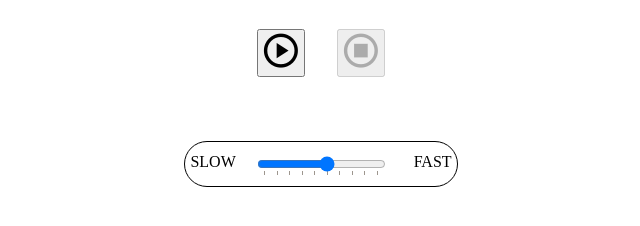
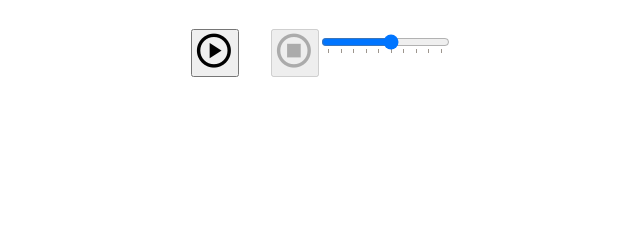
Before and after one commit to Cybrwire/speed-reader-jp, a website: page index.html in a window 1280 px wide. Both pictures are taken after a click on the button "縦 / 横". Shown: the part 414-640 px from the top of the page, without its empty margins (319-959 px from the left). Drawn offline with nearby package versions, Linux system fonts and the light colour scheme.

Commit message:
WIP moving controls to side for vertical mode

```diff
--- a/front-end.js
+++ b/front-end.js
@@ -1,10 +1,13 @@
 const textInput = document.querySelector('.text-input');
-const speedControl = document.querySelector('.speed-control > input');
+const speedControlContainer = document.querySelector('.speed-control-container');
+const speedControlDial = document.querySelector('.speed-control > input');
 const processButton = document.querySelector('.process');
 const playButton = document.querySelector('.play');
 const stopButton = document.querySelector('.stop');
 const sentenceDisplay = document.querySelector('.sentence-display-area');
+const readingArea = document.querySelector('.reading-area');
 const sentenceContainer = document.querySelector('.sentence-container');
+const sentenceControls = document.querySelector('.sentence-controls-container');
 const revealButton = document.querySelector('.reveal-button');
 const readModeButton = document.querySelector('.read-mode-button');
 let sentenceVisible = false;
@@ -83,6 +86,16 @@ function showTokensOneByOne() {
 function switchReadMode(){ //horizontal or vertical
     sentenceDisplay.classList.toggle("read-horizontal");
     sentenceDisplay.classList.toggle("read-vertical");
+
+    if(sentenceDisplay.classList.contains("read-vertical")){
+        let vertMidPageContainer = document.createElement('div');
+        vertMidPageContainer.appendChild(sentenceControls);
+        vertMidPageContainer.appendChild(speedControlContainer);
+        readingArea.after(vertMidPageContainer);
+        vertMidPageContainer.style.display = 'flex';
+    }else{
+
+    }
     if(sentenceLoaded){
         sentenceDisplay.scrollIntoView({
             behavior: 'smooth', // Optional: for smooth scrolling animation
--- a/index.html
+++ b/index.html
@@ -38,7 +38,7 @@
 
         <span class="speed-value-display"></span>
 
-        <div class="speed-control">
+        <div class="speed-control-container">
             <input type="range" min="-275" max="-50" step="25" list="steplist">
             <datalist id="steplist">
                 <option>-275</option>
```
